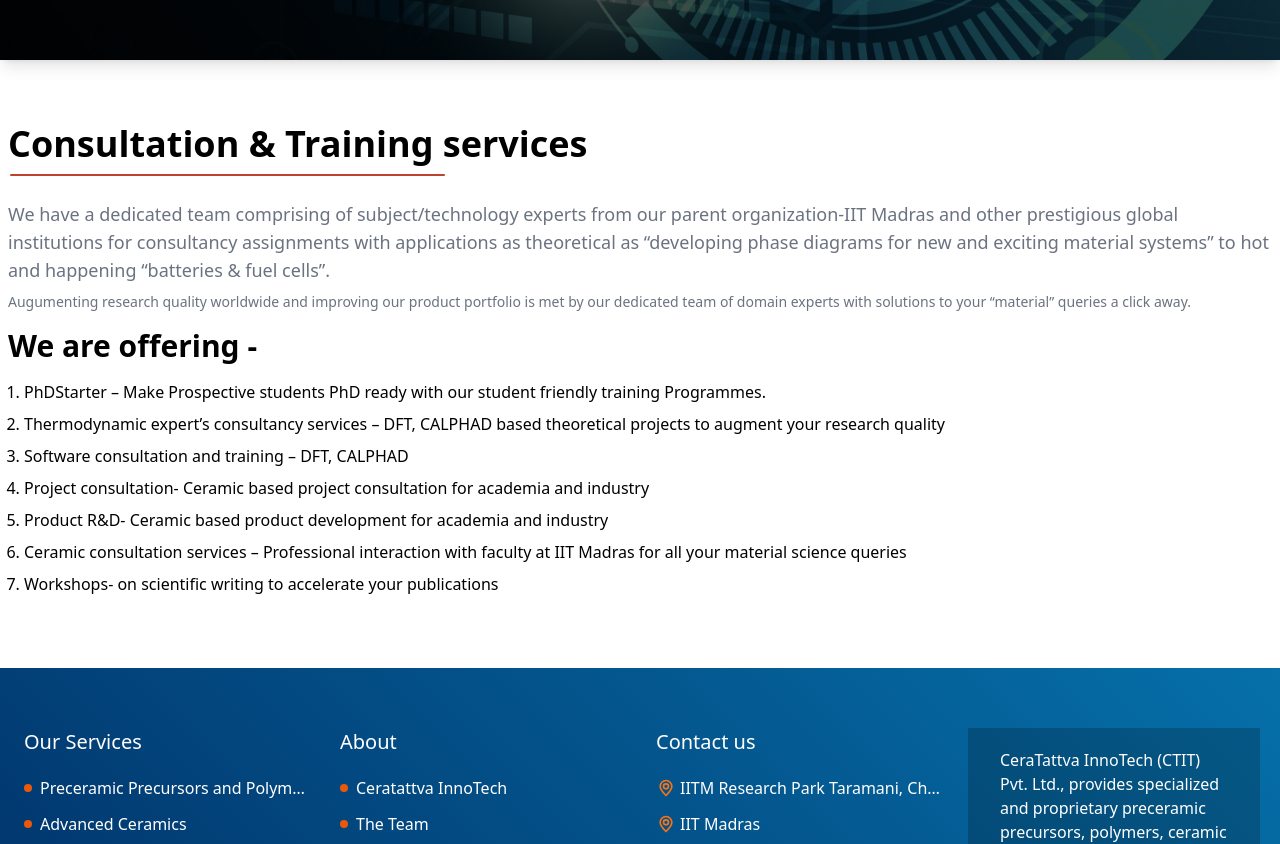
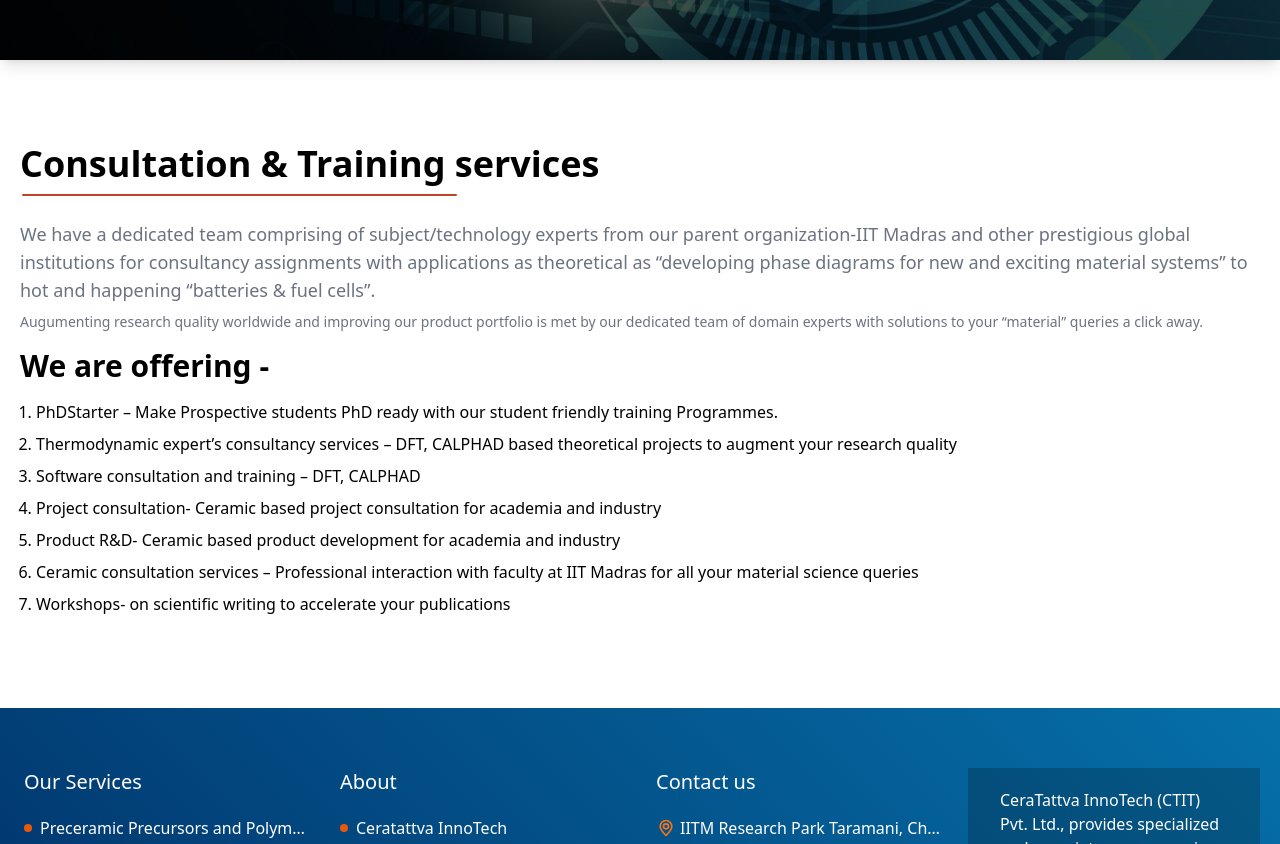
Before and after one commit to himanshukr02122/ceratattva-frontend, a Next.js app: page /service in a window 1280 px wide. Shown: the part 540-1384 px from the top of the page. Built offline with nearby package versions, Linux system fonts and the light colour scheme.

Commit message:
Update service.tsx

```diff
--- a/pages/service.tsx
+++ b/pages/service.tsx
@@ -16,7 +16,7 @@
     <>
       <ServiceBanner />
       <section className='py-10 xl:py-16'>
-        <div className="container mx-auto px-2">
+        <div className="container mx-auto p-5">
           <h2 className='relative text-2xl md:text-3xl xl:text-4xl font-bold pb-3 mb-6 ci-title--ceratattva inline-block'>
             Consultation & Training services
           </h2>
```
